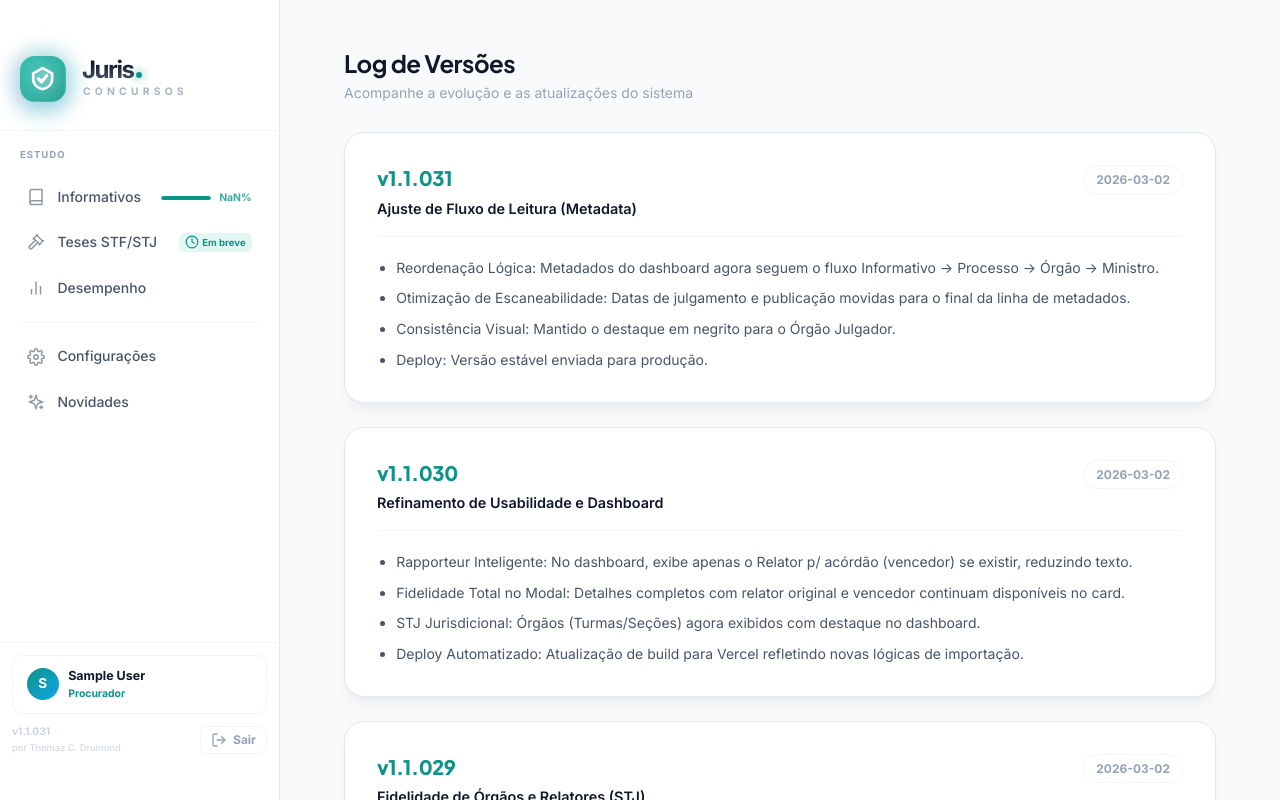
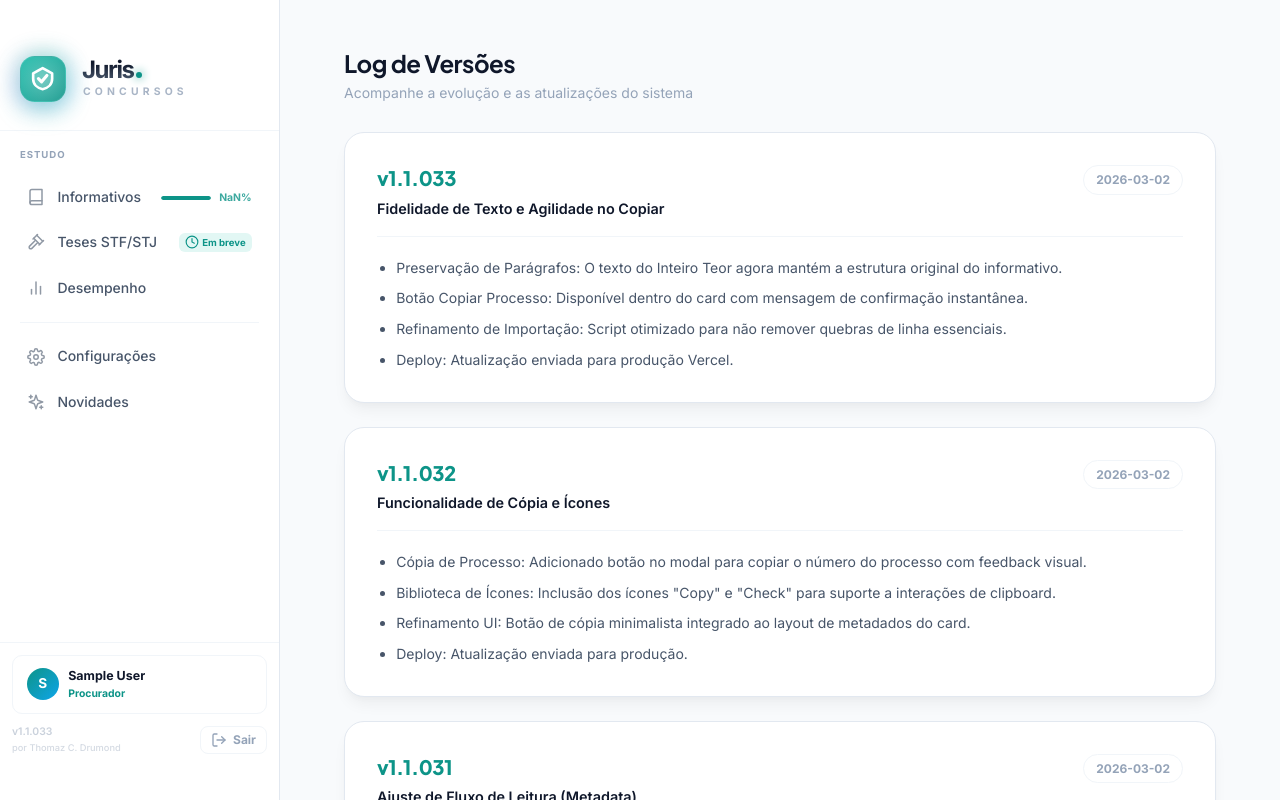
Before and after one commit to thomazcd/jurisconcursos, a Next.js app: page /admin/changelog in a window 1280 px wide. Shown: the top 800 px of the page. Built offline with nearby package versions, Linux system fonts and the light colour scheme; no server answers; sample sign-in values are in the browser's storage.

Commit message:
v1.1.033: Copy process number and Inteiro Teor paragraph preservation

```diff
--- a/package.json
+++ b/package.json
@@ -1,6 +1,6 @@
 {
     "name": "juris-concursos",
-    "version": "1.1.031",
+    "version": "1.1.033",
     "private": true,
     "scripts": {
         "dev": "next dev",
--- a/scripts/aux/import_inf_875.ts
+++ b/scripts/aux/import_inf_875.ts
@@ -142,7 +142,10 @@ async function main() {
         const teorMatch = block.match(/INFORMAÇÕES DO INTEIRO TEOR ([\s\S]+?) (?:INFORMAÇÕES ADICIONAIS|ÁUDIO DO TEXTO|PROCESSO|PRECEDENTES QUALIFICADOS|LEGISLAÇÃO)/);
         let inteiroTeor = teorMatch ? teorMatch[1].trim() : '';
         inteiroTeor = inteiroTeor.replace(/Informativo de Jurisprudência n\. 875 3 de fevereiro de 2026\. processo\.stj\.jus.br\/jurisprudencia\/externo\/informativo\/ \d+\/47/g, '');
-        inteiroTeor = inteiroTeor.replace(/\s+/g, ' ').trim();
+        // Preserve newlines but normalize spaces/tabs
+        inteiroTeor = inteiroTeor.replace(/[ \t]+/g, ' ').trim();
+        // Normalize multiple newlines
+        inteiroTeor = inteiroTeor.replace(/\n\s*\n/g, '\n\n');
 
         const finalTheme = themeNumber ? `${themeNumber} | ${temaAssunto}` : `| ${temaAssunto}`;
 
--- a/src/components/ui/Icons.tsx
+++ b/src/components/ui/Icons.tsx
@@ -168,4 +168,10 @@ export const Icons = {
     Menu: (props: IconProps) => (
         <IconWrapper props={props}><line x1="3" y1="12" x2="21" y2="12" /><line x1="3" y1="6" x2="21" y2="6" /><line x1="3" y1="18" x2="21" y2="18" /></IconWrapper>
     ),
+    Copy: (props: IconProps) => (
+        <IconWrapper props={props}><rect x="9" y="9" width="13" height="13" rx="2" ry="2" /><path d="M5 15H4a2 2 0 0 1-2-2V4a2 2 0 0 1 2-2h9a2 2 0 0 1 2 2v1" /></IconWrapper>
+    ),
+    Check: (props: IconProps) => (
+        <IconWrapper props={props}><polyline points="20 6 9 17 4 12" /></IconWrapper>
+    ),
 };
--- a/src/lib/changelog.ts
+++ b/src/lib/changelog.ts
@@ -7,6 +7,28 @@ export interface ChangelogEntry {
 }
 
 export const CHANGELOG: ChangelogEntry[] = [
+    {
+        version: '1.1.033',
+        date: '2026-03-02',
+        description: 'Fidelidade de Texto e Agilidade no Copiar',
+        changes: [
+            'Preservação de Parágrafos: O texto do Inteiro Teor agora mantém a estrutura original do informativo.',
+            'Botão Copiar Processo: Disponível dentro do card com mensagem de confirmação instantânea.',
+            'Refinamento de Importação: Script otimizado para não remover quebras de linha essenciais.',
+            'Deploy: Atualização enviada para produção Vercel.'
+        ]
+    },
+    {
+        version: '1.1.032',
+        date: '2026-03-02',
+        description: 'Funcionalidade de Cópia e Ícones',
+        changes: [
+            'Cópia de Processo: Adicionado botão no modal para copiar o número do processo com feedback visual.',
+            'Biblioteca de Ícones: Inclusão dos ícones "Copy" e "Check" para suporte a interações de clipboard.',
+            'Refinamento UI: Botão de cópia minimalista integrado ao layout de metadados do card.',
+            'Deploy: Atualização enviada para produção.'
+        ]
+    },
     {
         version: '1.1.031',
         date: '2026-03-02',
--- a/src/lib/version.ts
+++ b/src/lib/version.ts
@@ -1 +1 @@
-export const APP_VERSION = '1.1.031';
+export const APP_VERSION = '1.1.033';
```
Also changed, not shown: src/app/user/dashboard/DashboardClient.tsx (+29 -1 lines).
